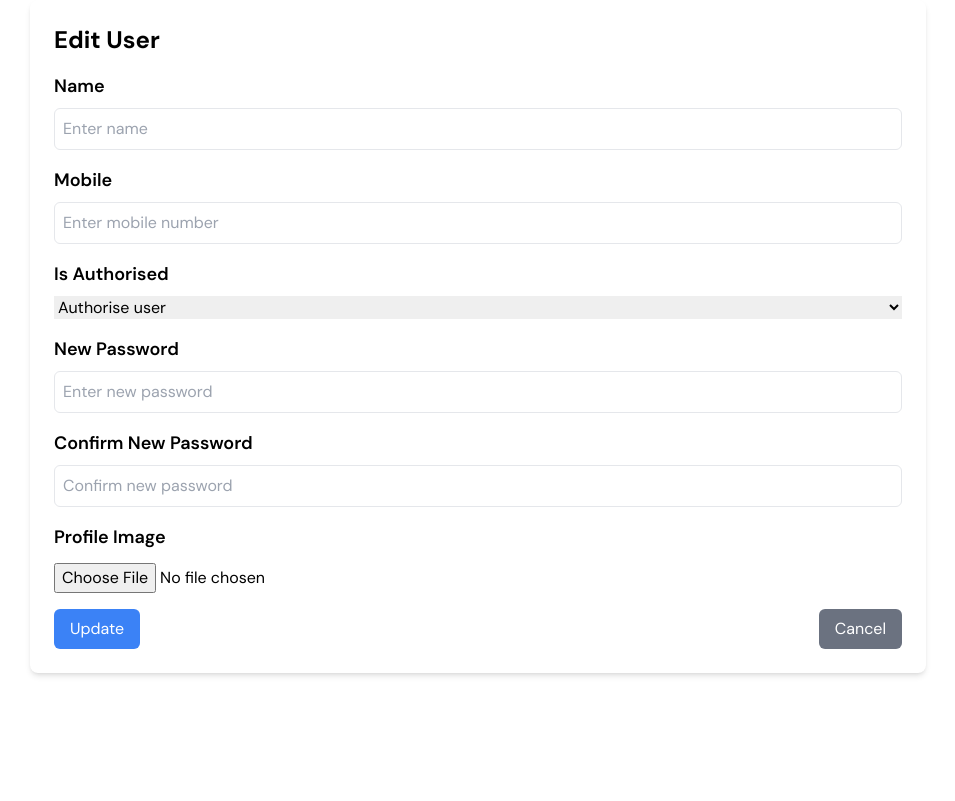
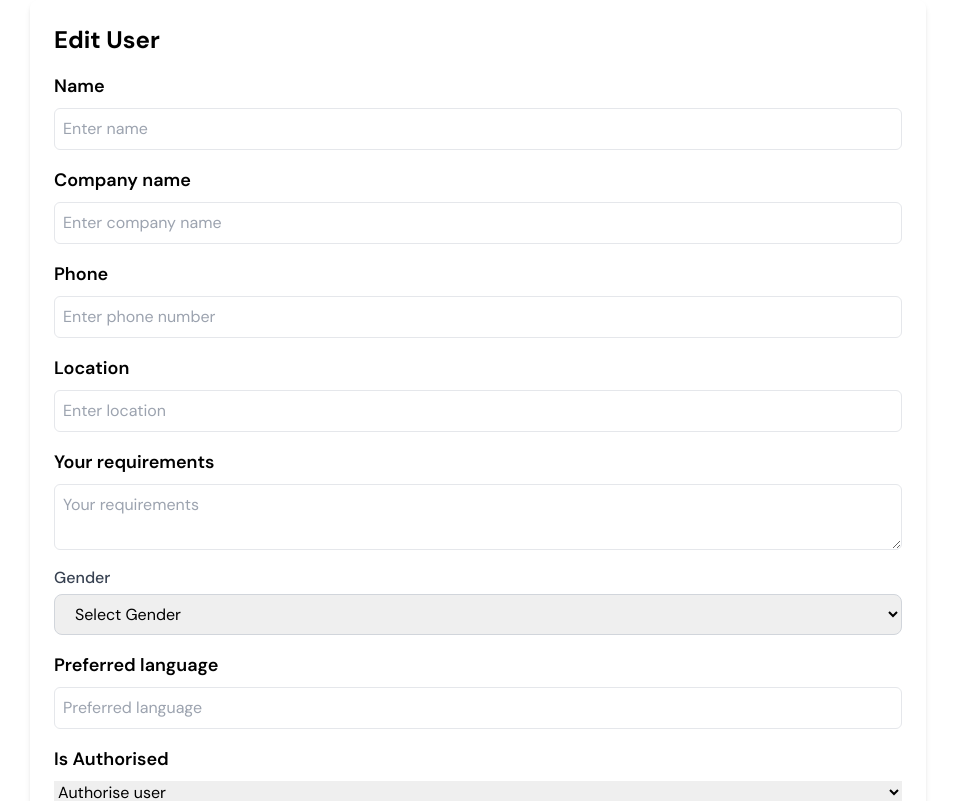
Before and after one commit to Aamir-khan19/travel-react, a React (Vite) app: page /dashboard-edit-user/1 in a window 1280 px wide. Shown: the top 801 px of the page, without its empty margins (162-1117 px from the left). Built offline with nearby package versions, Linux system fonts and the light colour scheme; no server answers.

Commit message:
updated users api

```diff
--- a/src/components/dashboard_my_account/Profile.jsx
+++ b/src/components/dashboard_my_account/Profile.jsx
@@ -13,8 +13,6 @@ const CompanyProfile = () => {
   const isLoading = useSelector(state=> state.companies.isLoading);
   const isCompanyCreated = useSelector(state=> state.companies.isCompanyCreated);
 
-  const [companyImageUrl, setCompanyImageUrl] = useState(null);
-  const [companyImage, setCompanyImage] = useState({});
 
   const [howItWorks, setHowItWorks] = useState({
     title: '',
@@ -63,7 +61,7 @@ const CompanyProfile = () => {
 
              :
 
-            company? <UpdateCompanyDetails company={company} />
+            company? <UpdateCompanyDetails />
 
             :
 
--- a/src/components/dashboard_my_account/Settings.jsx
+++ b/src/components/dashboard_my_account/Settings.jsx
@@ -1,34 +1,110 @@
-import React, { useState } from 'react';
+import React, { useEffect, useState } from 'react';
+import { useDispatch, useSelector } from 'react-redux';
+import { setUser, usersIndexAsync, usersUpdateAsync } from '../../features/users/usersSlice';
+import conf from '../../../conf/conf';
 
 const Settings = () => {
-  const [profileImage, setProfileImage] = useState(null);
+  const dispatch = useDispatch();
+  const users = useSelector(state=> state.users.users);
+  const user = useSelector(state => state.users.user);
+  const isLoading = useSelector(state=> state.users.isLoading);
+
+  const tokenState = useSelector(state=> state.login.tokenState);
+
+  const [profileImage, setProfileImage] = useState({});
+  const [profileImageUrl, setProfileImageUrl] = useState(null);
+
+  const [userDetails, setUserDetails] = useState({
+    name: "",
+    email: "",
+    phone: "",
+    gender: "",
+    preferred_language: ""
+  })
 
   const handleImageUpload = (e) => {
     if (e.target.files && e.target.files[0]) {
-      setProfileImage(URL.createObjectURL(e.target.files[0]));
+      setProfileImage(e.target.files[0]);
+      setProfileImageUrl(URL.createObjectURL(e.target.files[0]));
     }
   };
 
+  const handleUserDetails = function(e){
+    setUserDetails((preVal)=> ({...preVal, [e.target.name]: e.target.value}));
+  }
+
   const handleSubmit = (e) => {
     e.preventDefault();
-    // Add form submission logic here
+
+    console.log("use4rDeatils", userDetails);
+
+    console.log("Settings.jsx", {...user, ...userDetails});
+
+    if(profileImage?.name){
+      dispatch(usersUpdateAsync({...user, ...userDetails, profileImage}));
+    }
+    else{
+      dispatch(usersUpdateAsync({...user, ...userDetails}));
+    }
+
   };
+
+
+  useEffect(()=>{
+    if(users.length == 0){
+      dispatch(usersIndexAsync())
+      .then(()=>{
+      dispatch(setUser(tokenState?.user?.id));
+      })
+    }
+    else{
+      dispatch(setUser(tokenState?.user?.id));
+    }
+
+  }, [])
+
+
+  console.log("Settings.jsx", user);
+
+  useEffect(() => {
+    setUserDetails({
+      name: user?.name || "",
+      email: user?.email || "",
+      phone: user?.phone || "",
+      gender: user?.gender || "",
+      preferred_language: user?.preferred_language || ""
+    });
+  }, [user]);
 
   return (
     <div className=" md:w-[70%] p-6 ">
+{
+isLoading?
+<div className=' flex justify-center h-[50vh] items-center'>
+
+<div className='inline-block h-10 w-10 animate-spin rounded-full border-4 border-solid border-current border-r-transparent border-gray-600 align-[-0.125em] motion-reduce:animate-[spin_1.5s_linear_infinite]'></div>
+
+</div>
+
+:
+
+
+    <div>
+
       <h2 className="text-2xl font-bold mb-2">Settings</h2>
       <p className="text-gray-600 mb-6">
         Personalize your information and secure your account with email & mobile verification
       </p>
 
       <form onSubmit={handleSubmit} className="space-y-4">
+
         <div className="flex items-center gap-4">
           <p className="text-gray-700">Upload Your Photo</p>
           <label
             className="w-36 h-36 flex items-center justify-center border-2 border-dashed border-gray-400 bg-gray-100 cursor-pointer rounded-lg overflow-hidden"
           >
-            {profileImage ? (
-              <img src={profileImage} alt="Uploaded Profile" className="w-full h-full object-cover" />
+            {user?.your_photo || profileImageUrl ? (
+              <img src={profileImageUrl || `${conf?.laravelBaseUrl}/storage/${user?.your_photo}`} alt="Uploaded Profile" className="w-full h-full object-cover" />
             ) : (
               <span className="text-gray-500">Select Image</span>
             )}
@@ -44,17 +120,27 @@ const Settings = () => {
         <div>
           <label className="block font-medium text-gray-700 mb-1">Your Name</label>
           <input
+          value={userDetails?.name}
+          onChange={(e)=> handleUserDetails(e)}
             type="text"
+            name="name"
             placeholder="Enter Your Name"
             className="w-full border border-gray-300 rounded-lg px-4 py-2 focus:outline-none focus:ring-2 focus:ring-purple-500"
             required
           />
+
+
+{/* <input type="checkbox" checked={something} onChange={e => setSomething(e.target.checked)} /> */}
         </div>
 
         <div>
           <label className="block font-medium text-gray-700 mb-1">Email Address</label>
           <input
+          readOnly={true}
+           value={userDetails?.email}
+           onChange={(e)=> handleUserDetails(e)}
             type="email"
+            name="email"
             placeholder="Enter Your Email Address"
             className="w-full border border-gray-300 rounded-lg px-4 py-2 focus:outline-none focus:ring-2 focus:ring-purple-500"
             required
@@ -64,8 +150,11 @@ const Settings = () => {
         <div>
           <label className="block font-medium text-gray-700 mb-1">Phone Number</label>
           <input
-            type="text"
-            placeholder="Enter Your Phone Number with Country Code"
+           value={userDetails?.phone}
+           onChange={(e)=> handleUserDetails(e)}
+            type="number"
+            name="phone"
+            placeholder="Enter Your Phone Number"
             className="w-full border border-gray-300 rounded-lg px-4 py-2 focus:outline-none focus:ring-2 focus:ring-purple-500"
             required
           />
@@ -74,8 +163,11 @@ const Settings = () => {
         <div>
           <label className="block font-medium text-gray-700 mb-1">Gender</label>
           <select
+           value={userDetails?.gender}
+           onChange={(e)=> handleUserDetails(e)}
+          name="gender"
             className="w-full border border-gray-300 rounded-lg px-4 py-2 focus:outline-none focus:ring-2 focus:ring-purple-500"
-            required
+
           >
             <option value="">Select Gender</option>
             <option value="male">Male</option>
@@ -87,7 +179,10 @@ const Settings = () => {
         <div>
           <label className="block font-medium text-gray-700 mb-1">Preferred Language</label>
           <input
+           value={userDetails?.preferred_language}
+           onChange={(e)=> handleUserDetails(e)}
             type="text"
+            name='preferred_language'
             placeholder="Enter Preferred Language"
             className="w-full border border-gray-300 rounded-lg px-4 py-2 focus:outline-none focus:ring-2 focus:ring-purple-500"
           />
@@ -101,11 +196,12 @@ const Settings = () => {
           Save Changes
         </button>
       </div>
+      </form>
 
+      </div>
 
+      }
 
-
-      </form>
     </div>
   );
 };
--- a/src/components/dashboard_my_account/profile/CreateCompanyDetails.jsx
+++ b/src/components/dashboard_my_account/profile/CreateCompanyDetails.jsx
@@ -101,7 +101,7 @@ function CreateCompanyDetails() {
     {/* Company Details */}
     <div className="space-y-4">
       <label className="block text-gray-700">Company Name</label>
-      <input type="text" placeholder="Company Name" className="w-full p-3 border border-gray-300 rounded-md" value={companyDetails.company_name} onChange={e => setCompanyDetails({ ...companyDetails, company_name: e.target.value })} />
+      <input readOnly={true} type="text" placeholder="Company Name" className="w-full p-3 border border-gray-300 rounded-md" value={companyDetails.company_name} onChange={e => setCompanyDetails({ ...companyDetails, company_name: e.target.value })} />
 
       <label className="block text-gray-700">Company Address</label>
       <input type="text" placeholder="Company Address" className="w-full p-3 border border-gray-300 rounded-md" value={companyDetails.company_address} onChange={e => setCompanyDetails({ ...companyDetails, company_address: e.target.value })} />
--- a/src/components/dashboard_my_account/profile/UpdateCompanyDetails.jsx
+++ b/src/components/dashboard_my_account/profile/UpdateCompanyDetails.jsx
@@ -1,7 +1,7 @@
 import React, { useEffect, useState } from 'react'
-import { useDispatch } from 'react-redux';
+import { useDispatch, useSelector } from 'react-redux';
 import Select from 'react-select';
-import { companiesStoreAsync } from '../../../features/company/companySlice';
+import { companiesStoreAsync, companiesUpdateAsync } from '../../../features/company/companySlice';
 import conf from '../../../../conf/conf';
 
 const servicesOptions = [
@@ -17,10 +17,11 @@ const servicesOptions = [
     { value: 'visa_passport', label: 'Visa and Passport' }
   ];
 
-function UpdateCompanyDetails({company}) {
+function UpdateCompanyDetails() {
     const dispatch = useDispatch();
+    const company = useSelector(state=> state.companies.company);
 
-    console.log("UpdateCompanyDetails company", company);
+    console.log("UpdateCompanyDetails company", company?.id);
 
     const [companyImageUrl, setCompanyImageUrl] = useState(null);
     const [companyImage, setCompanyImage] = useState({});
@@ -46,10 +47,10 @@ function UpdateCompanyDetails({company}) {
       console.log('Company details saved:', companyDetails);
 
       if(companyImage?.name){
-        dispatch(companiesStoreAsync({...companyDetails, company_image: companyImage}));
+        dispatch(companiesUpdateAsync({...companyDetails, company_image: companyImage, id: company?.id}));
       }
       else{
-        dispatch(companiesStoreAsync({...companyDetails}));
+        dispatch(companiesUpdateAsync({...companyDetails, id: company?.id}));
       }
 
 
@@ -105,7 +106,7 @@ function UpdateCompanyDetails({company}) {
     {/* Company Details */}
     <div className="space-y-4">
       <label className="block text-gray-700">Company Name</label>
-      <input type="text" placeholder="Company Name" className="w-full p-3 border border-gray-300 rounded-md" value={companyDetails.company_name} onChange={e => setCompanyDetails({ ...companyDetails, company_name: e.target.value })} />
+      <input readOnly={true} type="text" placeholder="Company Name" className="w-full p-3 border border-gray-300 rounded-md" value={companyDetails.company_name} onChange={e => setCompanyDetails({ ...companyDetails, company_name: e.target.value })} />
 
       <label className="block text-gray-700">Company Address</label>
       <input type="text" placeholder="Company Address" className="w-full p-3 border border-gray-300 rounded-md" value={companyDetails.company_address} onChange={e => setCompanyDetails({ ...companyDetails, company_address: e.target.value })} />
--- a/src/features/company/companySlice.js
+++ b/src/features/company/companySlice.js
@@ -100,33 +100,33 @@ export const companiesStoreAsync = createAsyncThunk(
 // Update a company
 export const companiesUpdateAsync = createAsyncThunk(
     'companies/Update',
-    async ({ id, formVal, image = null }, options) => {
+    async (formVal, options) => {
         try {
             const tokenObj = JSON.parse(localStorage.getItem('token'));
+
+            const {company_name, company_address, company_city, pin_code, company_status, services_offered, number_of_staff, about_company} = formVal;
+
             const formData = new FormData();
-            console.log("companieslice.js companyUpdateAsync formVal", formVal, image);
 
-            formData.append("name", formVal?.name);
-            formData.append("mobile", formVal?.mobile);
-            formData.append("isAuthorised", formVal?.isAuthorised);
-
-            if(formVal?.password){
-                formData.append("password", formVal?.password);
-                formData.append("password_confirmation", formVal?.password_confirmation);
-            }
+            formData.append("company_name", company_name);
+            formData.append("company_address", company_address);
+            formData.append("company_city", company_city);
+            formData.append("pin_code", pin_code);
+            formData.append("company_status", company_status);
+            console.log("services_offered comaplySlcie.js is arr-> ", JSON.stringify(services_offered));
+            formData.append("services_offered_string", JSON.stringify(services_offered));
+            formData.append("number_of_staff", number_of_staff);
+            formData.append("about_company", about_company);
 
 
-            if(image){
-                formData.append("image", image)
+            if(formVal?.company_image){
+                formData.append("company_image", formVal.company_image);
             }
 
             formData.append("_method", "PUT");
 
 
-
-            // const updatedFormVal = { ...formVal, _method: "PUT" };
-
-            const { data } = await axios.post(`${conf.laravelBaseUrl}/api/company/${id}`, formData, {
+            const { data } = await axios.post(`${conf.laravelBaseUrl}/api/company/${formVal?.id}`, formData, {
                 headers: {
                     Authorization: "Bearer " + tokenObj?.token
                 }
@@ -237,14 +237,9 @@ const companiesSlice = createSlice({
             .addCase(companiesUpdateAsync.fulfilled, (state, action) => {
                 state.isLoading = false;
                 state.isCompanyUpdated = true;
-                console.log("companieslcie.js companiestoreAsync action.payload", action?.payload);
                 state.flashMessage = `Company "${action.payload?.updatedCompany?.name}" updated successfully`;
 
-                const index = state.companies?.findIndex(company => company.id == action.payload?.updatedCompany?.id);
-                if (index !== -1) {
-                    console.log("leadsSlcie.js leads", state.leads);
-                  state.companies[index] = action.payload?.updatedCompany;
-                }
+                state.company = action.payload?.updatedCompany
             })
             .addCase(companiesUpdateAsync.rejected, (state, action) => {
                 state.errors = action.payload;
--- a/src/features/users/usersSlice.js
+++ b/src/features/users/usersSlice.js
@@ -80,24 +80,45 @@ export const usersStoreAsync = createAsyncThunk(
 // Update a user
 export const usersUpdateAsync = createAsyncThunk(
     'users/Update',
-    async ({ id, formVal, image = null }, options) => {
+    async (formVal, options) => {
         try {
             const tokenObj = JSON.parse(localStorage.getItem('token'));
+
+            const {name, company_name, phone, location, your_requirements, gender, preferred_language, isAuthorised } = formVal;
+
             const formData = new FormData();
-            console.log("userSlice.js userUpdateAsync formVal", formVal, image);
+            formData.append("name", name);
+            formData.append("company_name", company_name);
+            formData.append("phone", phone);
 
-            formData.append("name", formVal?.name);
-            formData.append("mobile", formVal?.mobile);
-            formData.append("isAuthorised", formVal?.isAuthorised);
+            if(formVal?.location){
+                formData.append("location", location);
+            }
+
+            if(formVal?.your_requirements){
+                formData.append("your_requirements", your_requirements);
+            }
+
+            if(formVal?.gender){
+                formData.append("gender", gender);
+            }
+
+            if(formVal?.preferred_language){
+                formData.append("preferred_language", preferred_language);
+            }
+
+           if(formVal?.isAuthorised){
+            formData.append("isAuthorised", isAuthorised);
+           }
+
 
             if(formVal?.password){
                 formData.append("password", formVal?.password);
                 formData.append("password_confirmation", formVal?.password_confirmation);
             }
 
-
-            if(image){
-                formData.append("image", image)
+            if(formVal?.profileImage){
+                formData.append("user_image", formVal.profileImage)
             }
 
             formData.append("_method", "PUT");
@@ -106,7 +127,7 @@ export const usersUpdateAsync = createAsyncThunk(
 
             // const updatedFormVal = { ...formVal, _method: "PUT" };
 
-            const { data } = await axios.post(`${conf.laravelBaseUrl}/api/user/${id}`, formData, {
+            const { data } = await axios.post(`${conf.laravelBaseUrl}/api/user/${formVal?.id}`, formData, {
                 headers: {
                     Authorization: "Bearer " + tokenObj?.token
                 }
@@ -159,6 +180,8 @@ const usersSlice = createSlice({
             state.flashMessage = ""
         },
         setUser: (state, action)=>{
+            console.log("usersSlice.js action.payload ", action.payload);
+
             state.user = state?.users?.find((user)=> user.id == action.payload);
         }
     },
@@ -217,8 +240,10 @@ const usersSlice = createSlice({
                 console.log("userSlcie.js userStoreAsync action.payload", action?.payload);
                 state.flashMessage = `User "${action.payload?.updatedUser?.name}" updated successfully`;
 
+                state.user = action?.payload?.updatedUser;
+
                 const index = state.users?.findIndex(user => user.id == action.payload?.updatedUser?.id);
-                if (index !== -1) {
+                if (index != -1) {
                     console.log("leadsSlcie.js leads", state.leads);
                   state.users[index] = action.payload?.updatedUser;
                 }
--- a/src/pages/DashboardEditUser.jsx
+++ b/src/pages/DashboardEditUser.jsx
@@ -15,7 +15,12 @@ const DashboardEditUser = () => {
 
 const [formData, setFormData] = useState({
     name: "",
-    mobile: "",
+    company_name: "",
+    phone: "",
+    location: "",
+    your_requirements: "",
+    gender: "",
+    preferred_language: "",
     password: "",
     password_confirmation: "",
     isAuthorised: ""
@@ -42,7 +47,7 @@ const [formData, setFormData] = useState({
 
   useEffect(() => {
     if (user) {
-     setFormData(preVal=> ({...preVal, name: user?.name, mobile: user?.mobile || "", isAuthorised: user?.isAuthorised}));
+     setFormData(preVal=> ({ name: user?.name, company_name: user?.company_name, phone: user?.phone, location: user?.location || "", your_requirements: user?.your_requirements || "", gender: user?.gender || "", preferred_language: user?.preferred_language || "", isAuthorised: user?.isAuthorised}));
     }
 
   }, [user]);
@@ -51,12 +56,11 @@ const [formData, setFormData] = useState({
     e.preventDefault();
 
     if(profileImage?.name){
-      dispatch(usersUpdateAsync({ id, formVal: formData, image: profileImage}));
+      dispatch(usersUpdateAsync({...user, ...formData, profileImage}));
     }
     else{
-      dispatch(usersUpdateAsync({ id, formVal: formData}));
+      dispatch(usersUpdateAsync({...user, ...formData}));
     }
-
 
   };
 
@@ -99,16 +103,90 @@ const [formData, setFormData] = useState({
         </div>
 
         <div className="flex flex-col">
-          <label className="text-lg font-semibold mb-2">Mobile</label>
+          <label className="text-lg font-semibold mb-2">Company name</label>
           <input
             type="text"
-            name="mobile"
-            value={formData?.mobile}
+            name="company_name"
+            value={formData?.company_name}
             onChange={(e)=>handleChange(e)}
             className="border rounded-md p-2"
-            placeholder="Enter mobile number"
+            placeholder="Enter company name"
           />
-          <p className='text-sm text-red-500'>{apiErrors?.errors?.mobile && apiErrors.errors.mobile[0]}</p>
+
+          <p className='text-sm text-red-500'>{apiErrors?.errors?.company_name && apiErrors.errors.company_name[0]}</p>
+        </div>
+
+        <div className="flex flex-col">
+          <label className="text-lg font-semibold mb-2">Phone</label>
+          <input
+            type="number"
+            name="phone"
+            value={formData?.phone}
+            onChange={(e)=>handleChange(e)}
+            className="border rounded-md p-2"
+            placeholder="Enter phone number"
+          />
+          <p className='text-sm text-red-500'>{apiErrors?.errors?.phone && apiErrors.errors.phone[0]}</p>
+        </div>
+
+
+        <div className="flex flex-col">
+          <label className="text-lg font-semibold mb-2">Location</label>
+          <input
+            type="text"
+            name="location"
+            value={formData?.location}
+            onChange={(e)=>handleChange(e)}
+            className="border rounded-md p-2"
+            placeholder="Enter location"
+          />
+          <p className='text-sm text-red-500'>{apiErrors?.errors?.location && apiErrors.errors.location[0]}</p>
+        </div>
+
+
+        <div className="flex flex-col">
+          <label className="text-lg font-semibold mb-2">Your requirements</label>
+
+          <textarea
+          value={formData?.your_requirements}
+          onChange={(e)=>handleChange(e)}
+          className="border rounded-md p-2"
+          placeholder="Your requirements"
+          name="your_requirements"></textarea>
+
+          <p className='text-sm text-red-500'>{apiErrors?.errors?.your_requirements && apiErrors.errors.your_requirements[0]}</p>
+        </div>
+
+
+        <div>
+          <label className="block font-medium text-gray-700 mb-1">Gender</label>
+          <select
+           value={formData?.gender}
+           onChange={(e)=> handleChange(e)}
+          name="gender"
+            className="w-full border border-gray-300 rounded-lg px-4 py-2 focus:outline-none focus:ring-2 focus:ring-purple-500"
+
+          >
+            <option value="">Select Gender</option>
+            <option value="male">Male</option>
+            <option value="female">Female</option>
+            <option value="other">Other</option>
+          </select>
+        </div>
+
+
+        <div className="flex flex-col">
+          <label className="text-lg font-semibold mb-2">Preferred language</label>
+          <input
+            type="text"
+            name="preferred_language"
+            value={formData?.preferred_language}
+            onChange={(e)=>handleChange(e)}
+            className="border rounded-md p-2"
+            placeholder="Preferred language"
+          />
+
+          <p className='text-sm text-red-500'>{apiErrors?.errors?.preferred_language && apiErrors.errors.preferred_language[0]}</p>
         </div>
 
 
--- a/src/pages/DashboardUsers.jsx
+++ b/src/pages/DashboardUsers.jsx
@@ -51,12 +51,13 @@ function DashboardUsers() {
             <tr className='text-nowrap'>
             <th className='px-3 py-2 border-2 border-gray-500 text-right'>S no.</th>
             <th className='px-3 py-2 border-2 border-gray-500 text-right'>Name</th>
-              <th className='px-3 py-2 border-2 border-gray-500 text-right'>Profile</th>
+            <th className='px-3 py-2 border-2 border-gray-500 text-right'>Profile</th>
+            <th className='px-3 py-2 border-2 border-gray-500 text-right'>Company name</th>
               {/* <th className='px-3 py-2 border-2 border-gray-500 text-right'>Status</th> */}
               <th className='px-3 py-2 border-2 border-gray-500 text-right'>Role</th>
               <th className='px-3 py-2 border-2 border-gray-500 text-right'>Is Authorised</th>
               {/* <th className='px-3 py-2 border-2 border-gray-500 text-right'>Whatsapp</th> */}
-              <th className='px-3 py-2 border-2 border-gray-500 text-right'>Mobile</th>
+              <th className='px-3 py-2 border-2 border-gray-500 text-right'>Phone</th>
               <th className='px-3 py-2 border-2 border-gray-500 text-right'>Actions</th>
             </tr>
           </thead>
@@ -69,11 +70,11 @@ function DashboardUsers() {
 
                 <td className='px-3 py-2 border border-gray-500'>
                 {
-                  (user?.profile_image)?
+                  (user?.your_photo)?
                   <div className=' flex justify-center items-center'>
 
                   <img
-                  src={conf.serverBaseUrl+"/storage/"+user?.profile_image || '?'}
+                  src={conf.laravelBaseUrl+"/storage/"+user?.your_photo}
                   alt="Profile"
                   className="w-10 h-10 object-cover rounded-full"
                   />
@@ -86,11 +87,12 @@ function DashboardUsers() {
                 }
                 </td>
 
+                <td className='px-3 py-2 border border-gray-500'>{user?.company_name}</td>
 
                 <td className='px-3 py-2 border border-gray-500'>{user?.role}</td>
                 <td className='px-3 py-2 border border-gray-500'>{user?.isAuthorised? "YES" : "NO"}</td>
 
-                <td className='px-3 py-2 border border-gray-500'>{user?.mobile}</td>
+                <td className='px-3 py-2 border border-gray-500'>{user?.phone}</td>
 
                 <td className='px-3 py-2 border border-gray-500'>
                {((JSON.parse(localStorage.getItem("token"))?.user?.id == user?.id) || (JSON.parse(localStorage.getItem("token"))?.user?.role == "admin")) &&
```
Also changed, not shown: rand.js (deleted).
